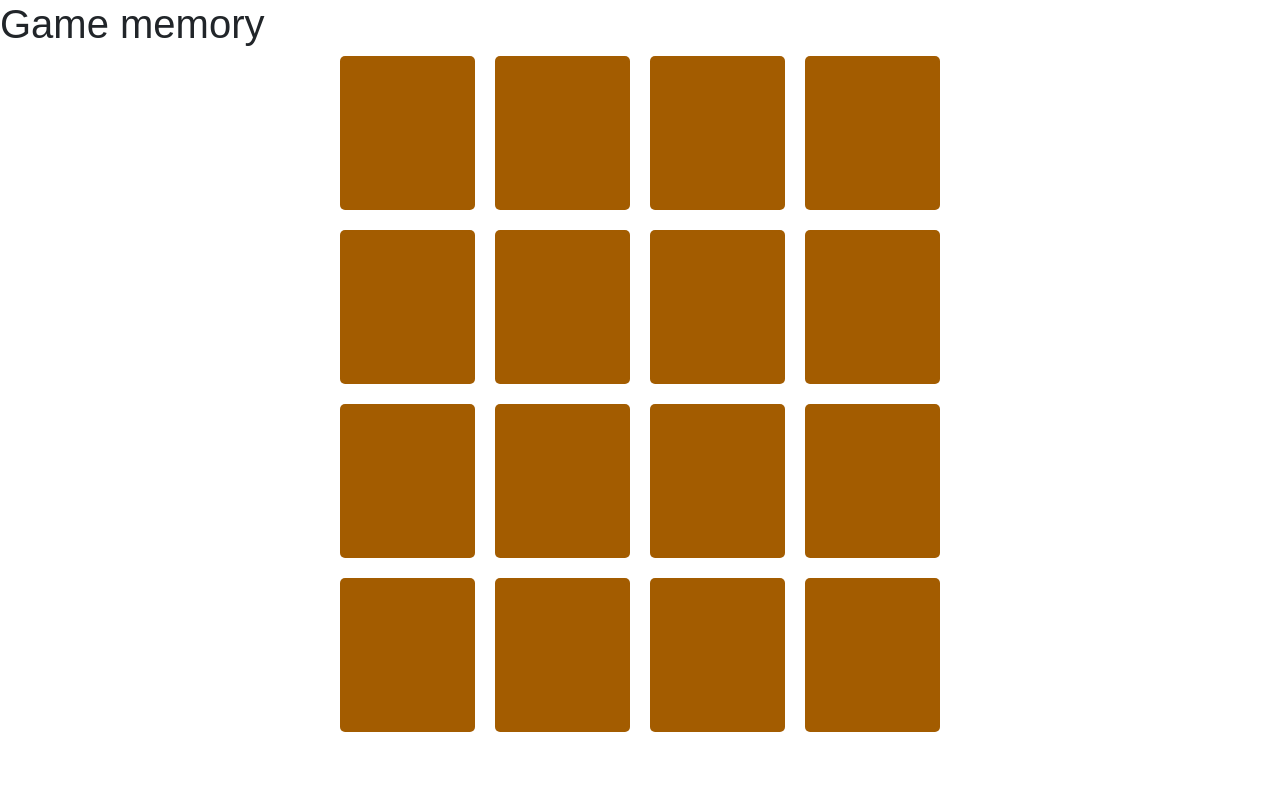
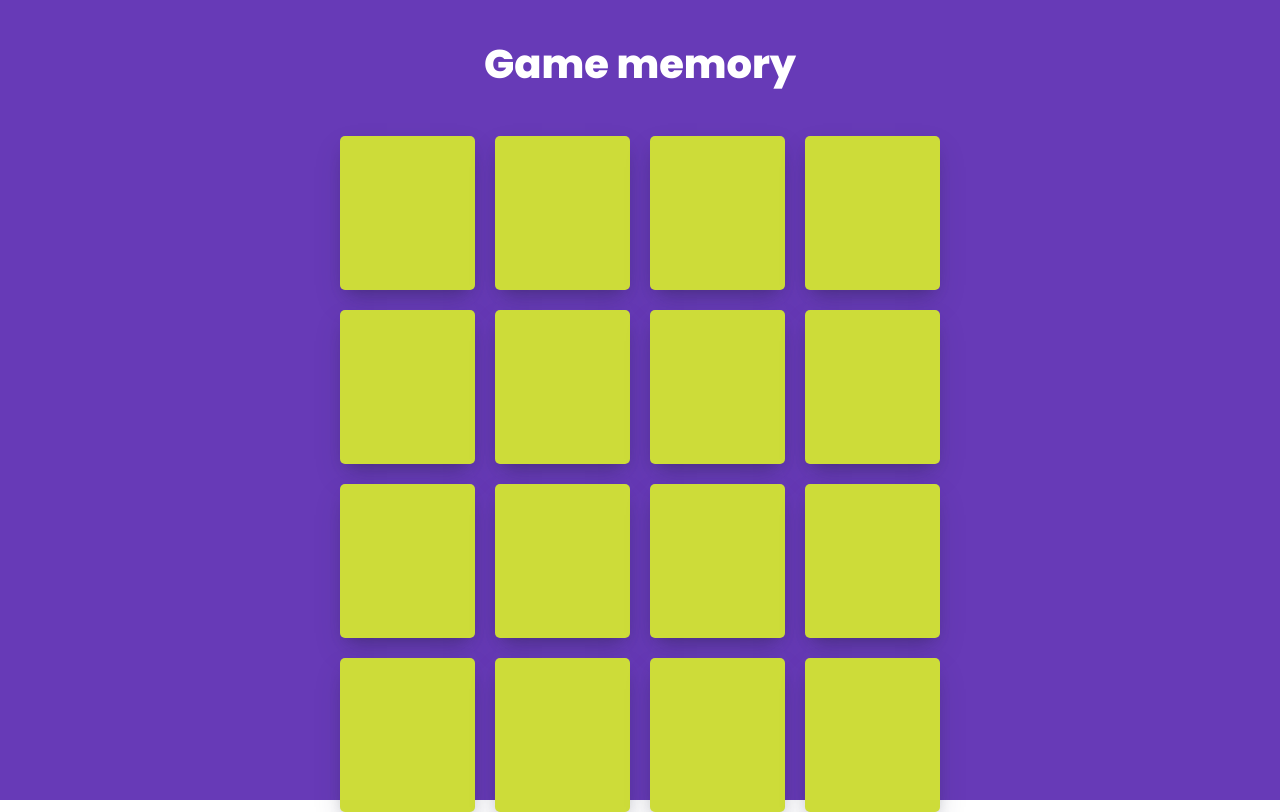
Before and after one commit to EmelyTarazonaPerez/6-Projects-Whit-Reach, a React (Create React App) app: page / in a window 1280 px wide. Built offline with nearby package versions, Linux system fonts and the light colour scheme.

Commit message:
add new change

```diff
--- a/src/projects/gameMemory/index.css
+++ b/src/projects/gameMemory/index.css
@@ -1,8 +1,11 @@
 .imagen_hidden {
     width: 100px;
     height: 100px;
-    border-radius: 5px;
-    background-color: rgb(163, 92, 0);
+    background-color: #CDDC39;
+}
+
+img {
+    border-radius: 13px;
 }
 
 .container_grid {
@@ -11,3 +14,18 @@
     align-items: center;
     width: 100%;
 }
+
+.container_game {
+    height: 100vh;
+
+    margin: 0px;
+    background-color: #673ab7;
+}
+
+.tittle_game {
+    text-align: center;
+    padding: 40px;
+    font-weight: 800;
+    font-family: Poppins;
+    color: white;
+}
--- a/src/projects/gameMemory/index.jsx
+++ b/src/projects/gameMemory/index.jsx
@@ -1,7 +1,6 @@
 import React, { useEffect, useState } from 'react';
 import { datos } from './data/datos';
 import styled from 'styled-components'
-import ima from './data/imagen1.png'
 import './index.css'
 
 const Index = () => {
@@ -14,6 +13,7 @@ const Index = () => {
     }))
 
     const [images, setImages] = useState([]);
+    const [checkImg, setCheckImg] = useState([]);
 
     useEffect(() => {
         for (let i = objectImgPrevius.length - 1; i > 0; i--) {
@@ -21,20 +21,55 @@ const Index = () => {
             [objectImgPrevius[i], objectImgPrevius[azar]] = [objectImgPrevius[azar], objectImgPrevius[i]]
         }
         setImages(objectImgPrevius)
-        console.log(images)
     }, [])
 
+    const mostrar = (e) => {
+        setCheckImg([...checkImg, {
+            img: images[e].img,
+            index: e
+        }])
+        const prevItem = [...images]
+        prevItem[e].estado = 1;
+        setImages(prevItem)
+    }
+
+    useEffect(() => {
+        if (checkImg.length === 2) {
+            if (checkImg[0].img === checkImg[1].img) {
+                setCheckImg([])
+            }
+            else {
+                setTimeout(() => {
+                    checkImg.map(item => {
+                        const provisional = [...images]
+                        provisional[item.index].estado = 0
+                        setImages(provisional)
+                        setCheckImg([])
+                    })
+                }, 2000)
+            }
+        }
+    }, [checkImg])
+
     return (
-        <div>
-            <h1>Game memory</h1>
+        <div className='container_game'>
+            <h1 className='tittle_game'>Game memory</h1>
             <div className='container_grid'>
                 <ContainerGrif>
-                    {images.map((imagen, index) => (
-                        <div key={index}>
-                            {/*<img src={imagen.img} alt='imagen'/>*/}
-                            <ImgStyle></ImgStyle>
-                        </div>
-                    ))}
+                    {images.map((imagen, index) =>
+                        imagen.estado === 0
+                            ? (
+                                <div onClick={() => mostrar(index)} key={index}>
+                                    {/*<img src={imagen.img} alt='imagen'/>*/}
+                                    <ImgStyle></ImgStyle>
+                                </div>
+                            )
+                            : (
+                                <div onClick={() => mostrar(index)} key={index}>
+                                    <img src={imagen.img} alt='imagen' />
+                                </div>
+                            )
+                    )}
                 </ContainerGrif>
             </div>
         </div>
@@ -46,7 +81,8 @@ const ImgStyle = styled.div`
     width: 135px;
     height: 154px;
     border-radius: 5px;
-    background-color: rgb(163, 92, 0);
+    background-color: #CDDC39;
+    box-shadow: rgba(50, 50, 93, 0.25) 0px 13px 27px -5px, rgba(0, 0, 0, 0.3) 0px 8px 16px -8px;
 `
 
 const ContainerGrif = styled.div`
```
